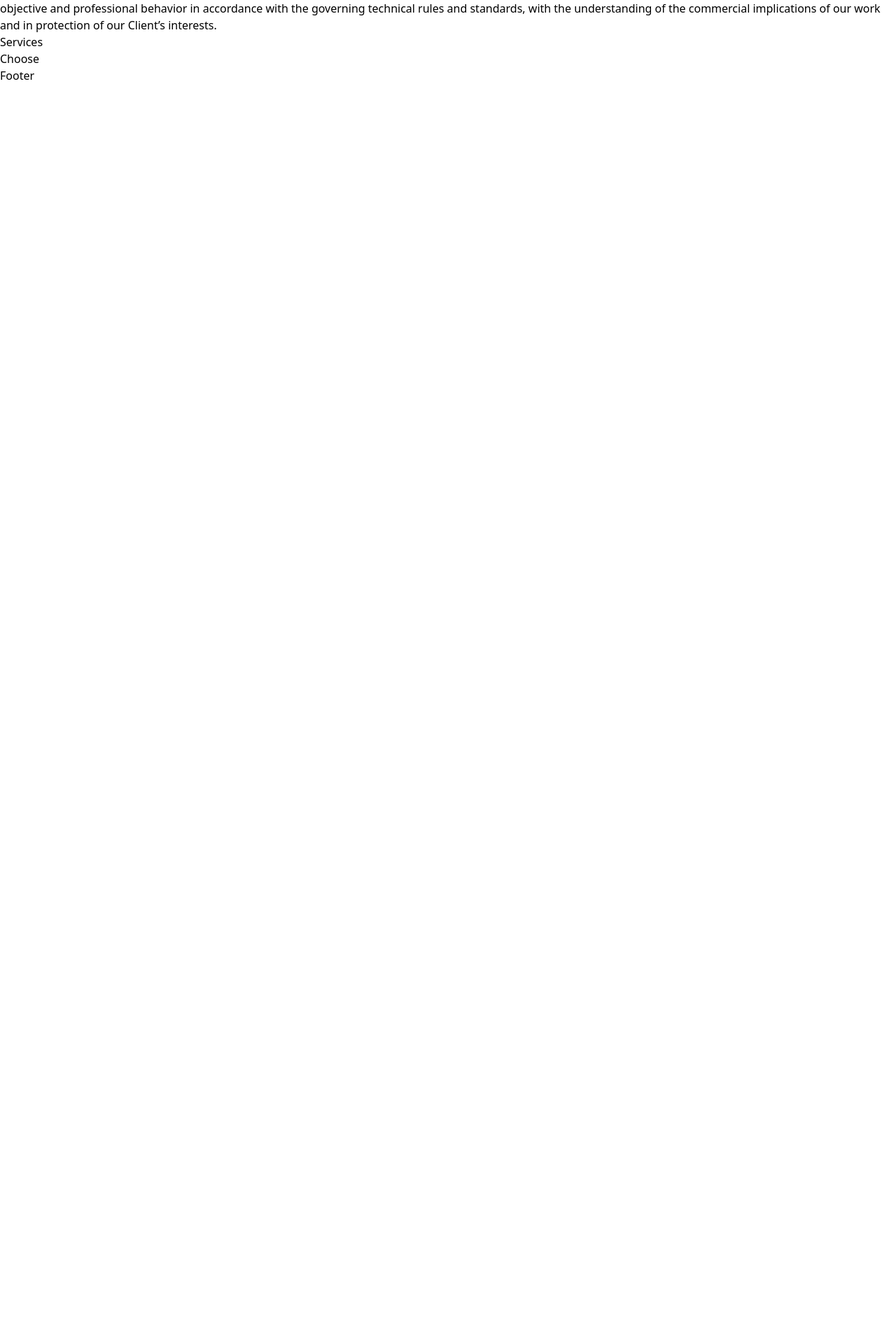
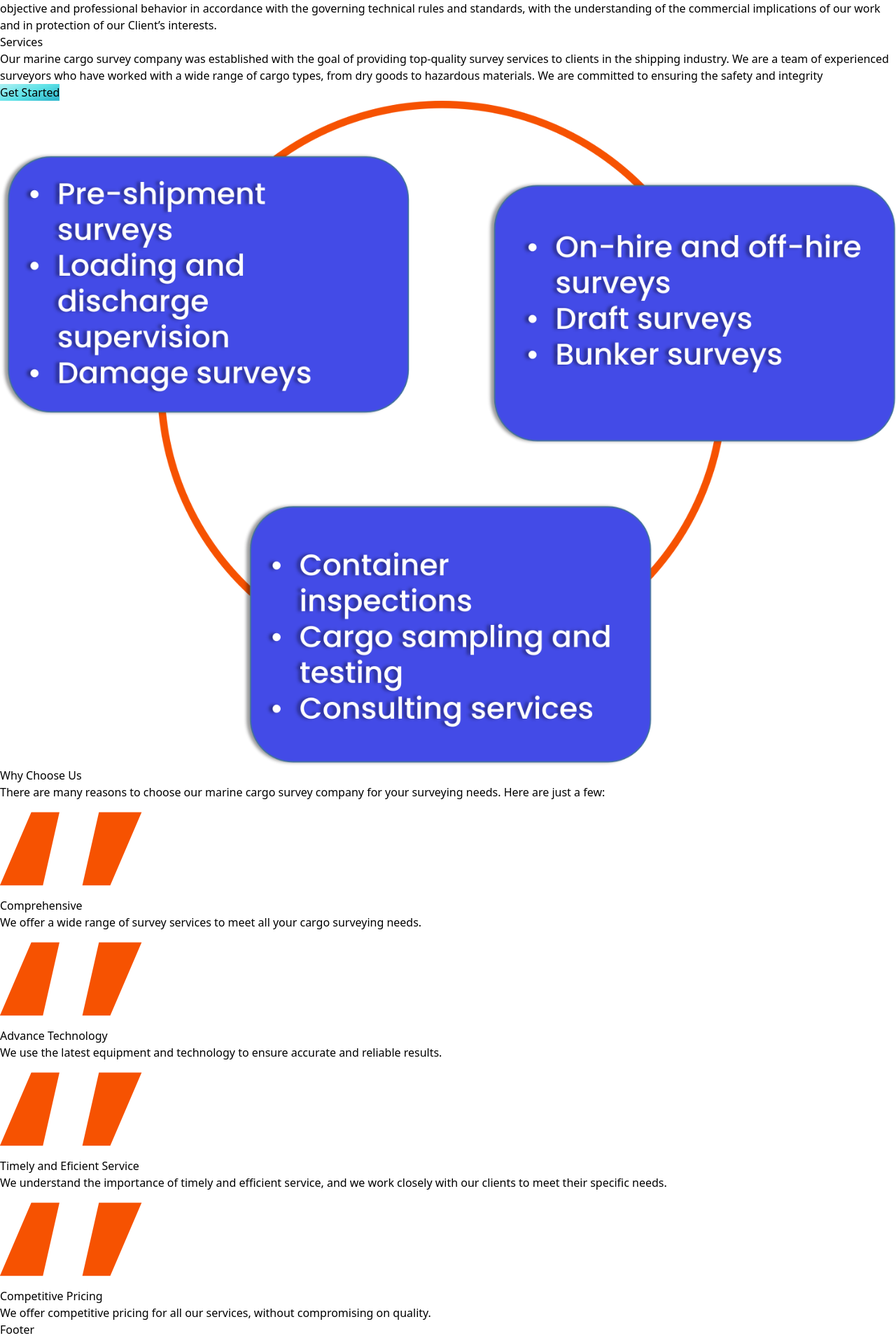
Before and after one commit to hanura13/ViteReactJS, a React (Vite) app: page / in a window 1280 px wide. Shown: the part 3086-4998 px from the top of the page at 70% size. Before the commit the page ends 3206 px from the top, so only its background shows below. Built offline with nearby package versions, Linux system fonts and the light colour scheme.

Commit message:
Add Choose

```diff
--- a/src/assets/index.js
+++ b/src/assets/index.js
@@ -5,5 +5,7 @@ import send from './Send.svg'
 import shield from './Shield.svg'
 import star from './Star.svg'
 import mission from './mission.png'
+import services from './services.png'
+import quotes from './quotes.png'
 
-export {logo, menu, close, send, shield, star, mission}
+export {logo, menu, close, send, shield, star, mission, services, quotes}
--- a/src/components/Button.jsx
+++ b/src/components/Button.jsx
@@ -2,7 +2,7 @@ import React from 'react'
 
 const Button = ({ styles }) => {
     return (
-        <button type='button' className={`py-4 px-6 bg-blue-gradient font-poppins font-medium text-[18px] text-primary outline-none ${styles}`}>
+        <button type='button' className={`py-4 px-6 bg-blue-gradient font-poppins font-medium text-[18px] text-primary outline-none ${styles} rounded-[10px]`}>
             Get Started
         </button>
     )
--- a/src/components/Choose.jsx
+++ b/src/components/Choose.jsx
@@ -1,9 +1,29 @@
+import { choose } from '../constants'
+import styles from '../style'
+import ChooseCard from './ChooseCard'
+
+const Choose = () => (
+    <section id='chooseus' className={`${styles.paddingY} ${styles.flexCenter} flex-col relative`}>
+        { /*TODO */}
+        <div />
 
 
-const Choose = () => {
-    return (
-        <div>Choose</div>
-    )
-}
+        <div className='w-full flex justify-between items-center md:flex-row flex-col sm:mb-16 mb-6 relative z-[1]'>
+            <h1 className={styles.heading2}>Why Choose Us</h1>
+
+            <div className='w-full md:mt-0 mt-6'>
+                <p className={`${styles.paragraph} text-left max-w-[450px]`}>There are many reasons to choose our marine cargo survey company for your surveying needs. Here are
+                    just a few:</p>
+            </div>
+        </div>
+
+        <div className='flex flex-wrap sm:justify-start justify-center w-full feedback-container relative z-[1]'>
+            {choose.map((card) => (
+                <ChooseCard key={choose.id} {...card} />
+            ))}
+        </div>
+    </section>
+)
+
 
 export default Choose
--- /dev/null
+++ b/src/components/ChooseCard.jsx
@@ -0,0 +1,10 @@
+import { quotes } from "../assets"
+
+const ChooseCard = ({ content, title }) => (
+    <div className='flex justify-between flex-col px-10 py-12 rounded-[12px] max-w-[280px] md:mr-10 sm:mr-5 mr-0 my-5 feature-card cursor-pointer'>
+        <img alt="double_quotes" src={quotes} className="w-[42px] h-[27px] object-contain" />
+        <p className="font-poppins font-normal text-[18px] leading-[32px] my-5">{title}</p>
+        <p>{content}</p>
+    </div>
+)
+export default ChooseCard
--- a/src/components/Services.jsx
+++ b/src/components/Services.jsx
@@ -1,9 +1,24 @@
-import React from 'react'
+import { services } from '../assets'
+import styles, { layout } from '../style'
+import Button from './Button'
 
-const Services = () => {
-    return (
-        <div>Services</div>
-    )
-}
+const Services = () => (
+    <section className={layout.section}>
+        <div className={layout.sectionInfo}>
+            <h2 className={styles.heading2}>Services</h2>
+            <p className={`${styles.paragraph} max-w-[470px] mt-5`}>
+                Our marine cargo survey company was established with the goal of providing top-quality survey services
+                to clients in the shipping industry. We are a team of experienced surveyors who have worked with a wide
+                range of cargo types, from dry goods to hazardous materials. We are committed to ensuring the safety
+                and integrity
+            </p>
+            <Button styles="mt-5" />
+        </div>
+
+        <div className={layout.sectionImg}>
+            <img alt='services' src={services} className='w-[100%] h-[100%]' />
+        </div>
+    </section >
+)
 
 export default Services
--- a/src/constants/index.js
+++ b/src/constants/index.js
@@ -59,3 +59,26 @@ export const stats =[
         title: "Trusted",
     },
 ];
+
+export const choose =[
+    {
+        id:"choose-2",
+        title: "Comprehensive",
+        content:"We offer a wide range of survey services to meet all your cargo surveying needs."
+    },
+    {
+        id:"choose-3",
+        title: "Advance Technology",
+        content:"We use the latest equipment and technology to ensure accurate and reliable results."
+    },
+    {
+        id:"choose-4",
+        title: "Timely and Eficient Service",
+        content:"We understand the importance of timely and efficient service, and we work closely with our clients to meet their specific needs."
+    },
+    {
+        id:"choose-5",
+        title: "Competitive Pricing",
+        content:"We offer competitive pricing for all our services, without compromising on quality."
+    },
+];
```
Also changed, not shown: src/assets/quotes.png (added), src/assets/services.png (added).
